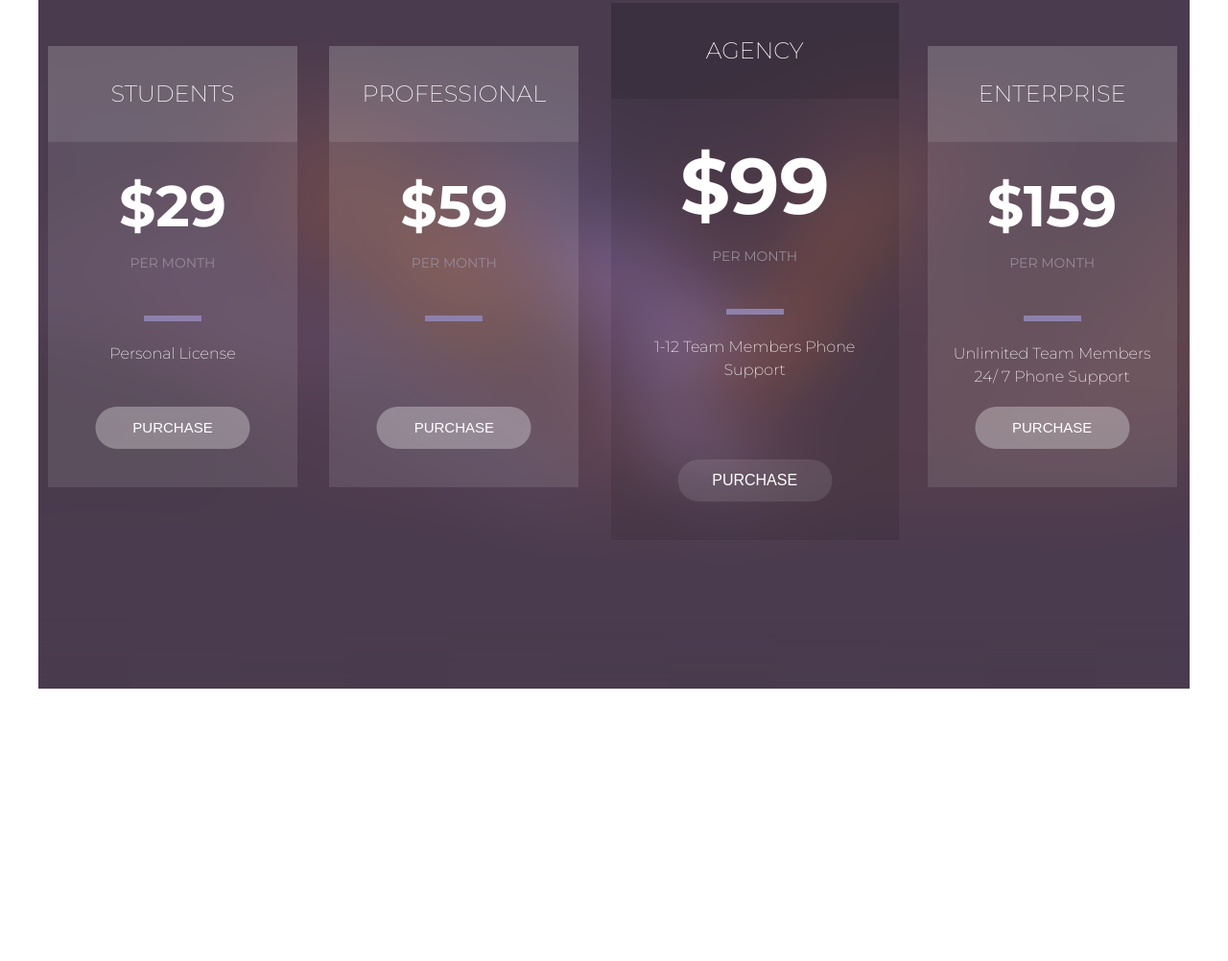
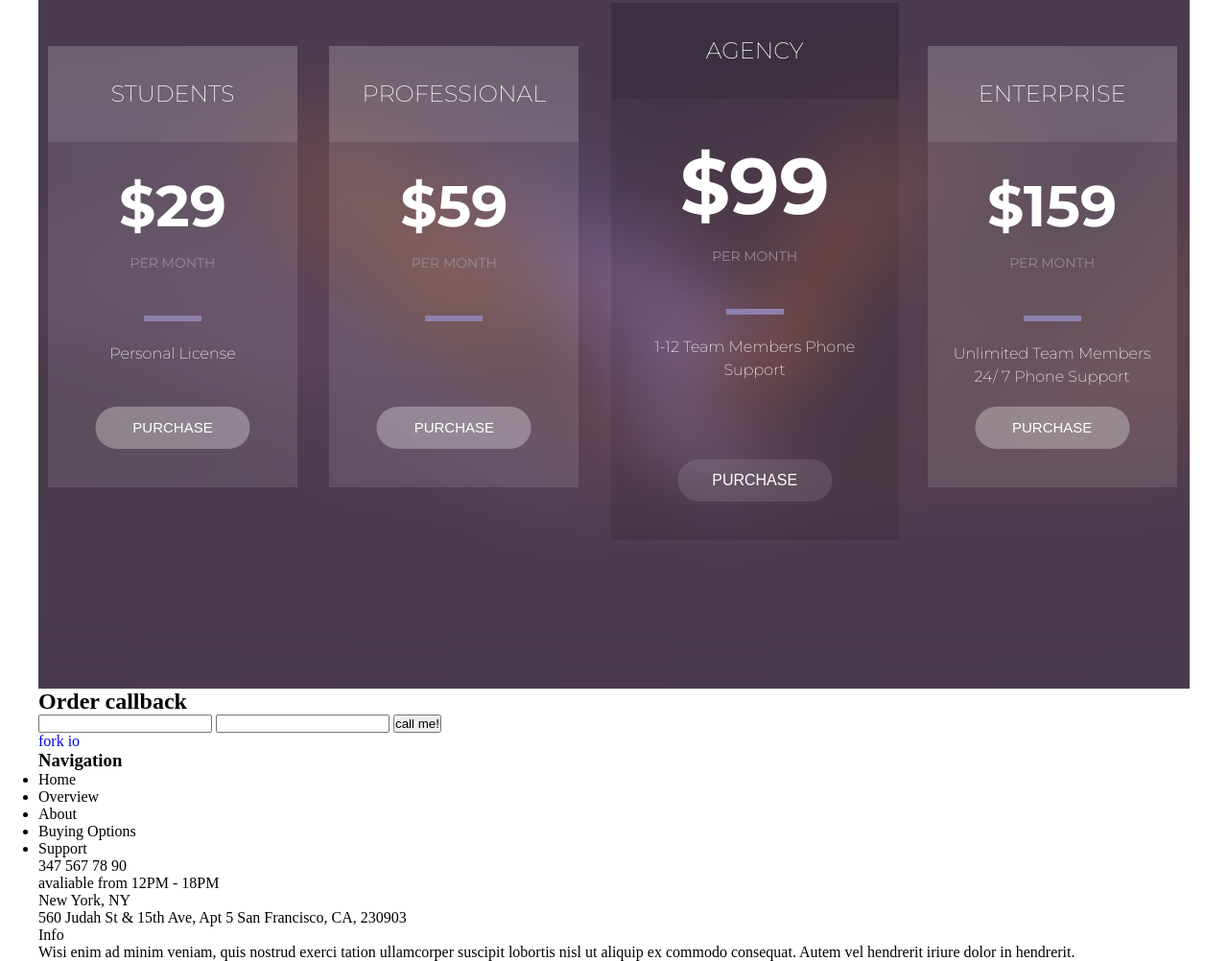
Before and after one commit to ditochilin/Forkio, a plain HTML site: page index.html in a window 1280 px wide. Shown: the part 3435-4437 px from the top of the page at 96% size. Before the commit the page ends 4153 px from the top, so only its background shows below. Drawn offline with nearby package versions, Linux system fonts and the light colour scheme.

Commit message:
'steven'

```diff
--- a/index.html
+++ b/index.html
@@ -362,6 +362,49 @@
 				</div>
 			</div>
 		</section>
+
+		<section class="order">
+			<div class="content">
+				<div class="grid__header">
+					<h1 class="grid__header-title">Order callback</h1>
+					<input type="text" class="grid__header-username" name="username" id="username">
+					<input type="phone" class="grid__header-phone" name="phone" id="phone">
+					<button class="grid__header-callme">call me!</button>
+				</div>
+				<div class="grid__forkio">
+					<a href="#" >
+						<i class="grid__forkio-logo"></i>
+						<span class="grid__forkio-name1">fork</span>
+						<span class="grid__forkio-name2">io</span>
+					</a>
+				</div>
+				<div class="grid__nav">
+					<h3 class="grid__nav-title">Navigation</h3>
+					<ul class="grid__nav-list">
+						<li class="grid__nav-item">Home</li>
+						<li class="grid__nav-item">Overview</li>
+						<li class="grid__nav-item">About</li>
+						<li class="grid__nav-item">Buying Options</li>
+						<li class="grid__nav-item">Support</li>
+					</ul>
+				</div>
+				<div class="grid__contacts">
+					<div class="grid__contacts-phone">
+						<p class="phone-num">347 567 78 90</p>
+						<p class="phone-rem">avaliable from 12PM - 18PM</p>
+					</div>
+					<div class="grid__contacts-address">
+						<p class="address-city">New York, NY</p>
+						<p class="address-str">560 Judah St & 15th Ave, Apt 5
+San Francisco, CA, 230903</p>
+					</div>
+				</div>
+				<div class="grid__info">
+					<p class="info__header">Info</p>
+					<p class="info__content">Wisi enim ad minim veniam, quis nostrud exerci tation ullamcorper suscipit lobortis nisl ut aliquip ex commodo consequat. Autem vel hendrerit iriure dolor in hendrerit.</p>
+				</div>
+			</div>
+		</section>
 	</div>
 
 	<script type="text/javascript" src="//code.jquery.com/jquery-1.11.0.min.js"></script>
```
